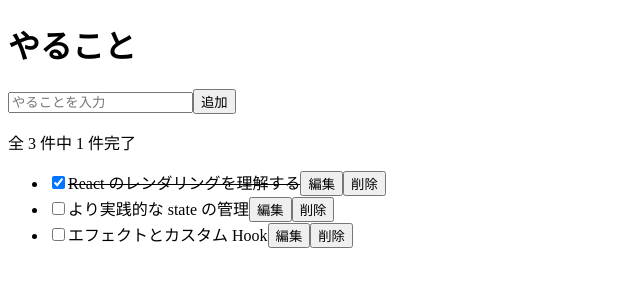
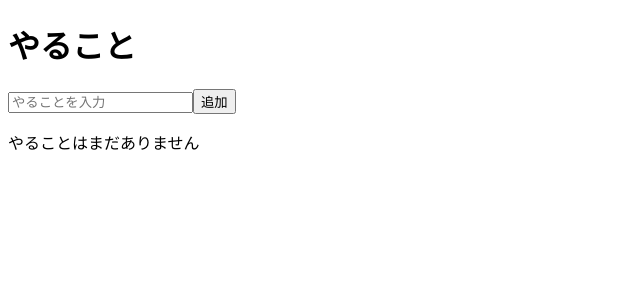
Before and after one commit to samovar1214/react-practices, a React (Vite) app: page / in a window 1280 px wide. Shown: the top 300 px of the page, without its empty margins (0-640 px from the left). Built offline with nearby package versions, Linux system fonts and the light colour scheme.

Commit message:
確認用の固定のタスク配列を削除

```diff
--- a/src/App.jsx
+++ b/src/App.jsx
@@ -1,23 +1,7 @@
 import { useState } from "react";
 
 export default function App() {
-  const [tasks, setTasks] = useState([
-    {
-      id: 1,
-      title: "React のレンダリングを理解する",
-      completed: true,
-    },
-    {
-      id: 2,
-      title: "より実践的な state の管理",
-      completed: false,
-    },
-    {
-      id: 3,
-      title: "エフェクトとカスタム Hook",
-      completed: false,
-    },
-  ]);
+  const [tasks, setTasks] = useState([]);
 
   const totalTasks = tasks.length;
   const completedTasks = tasks.filter((task) => task.completed).length;
```
